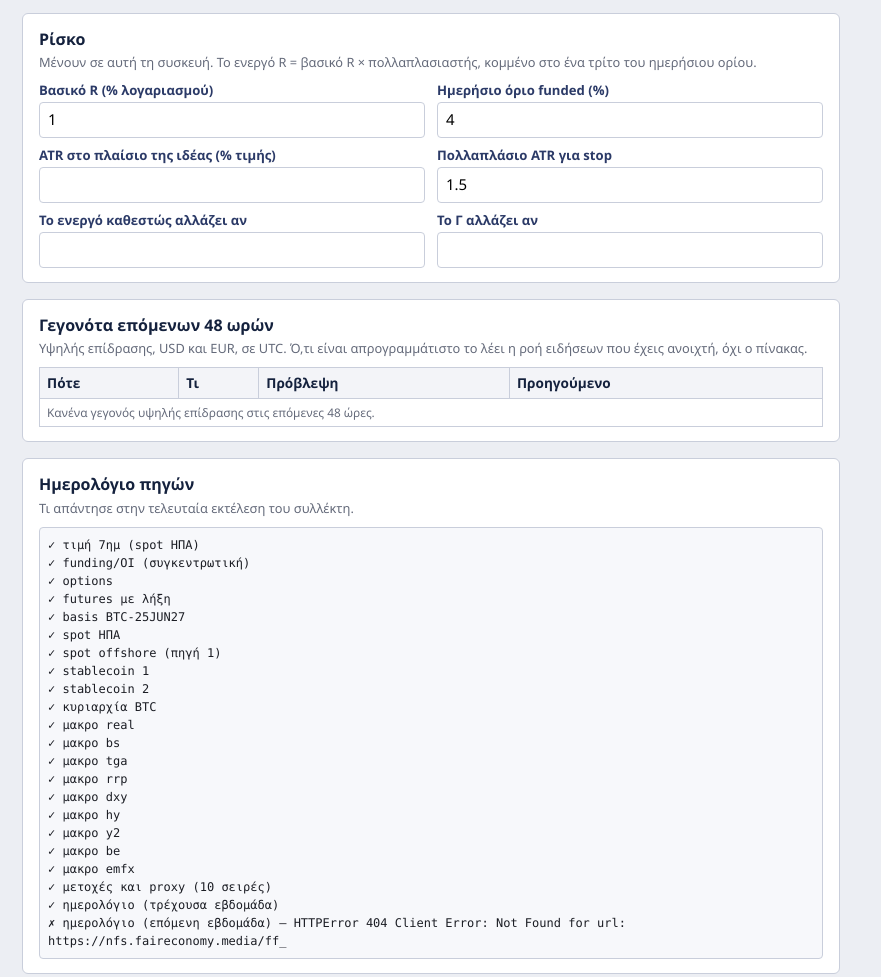
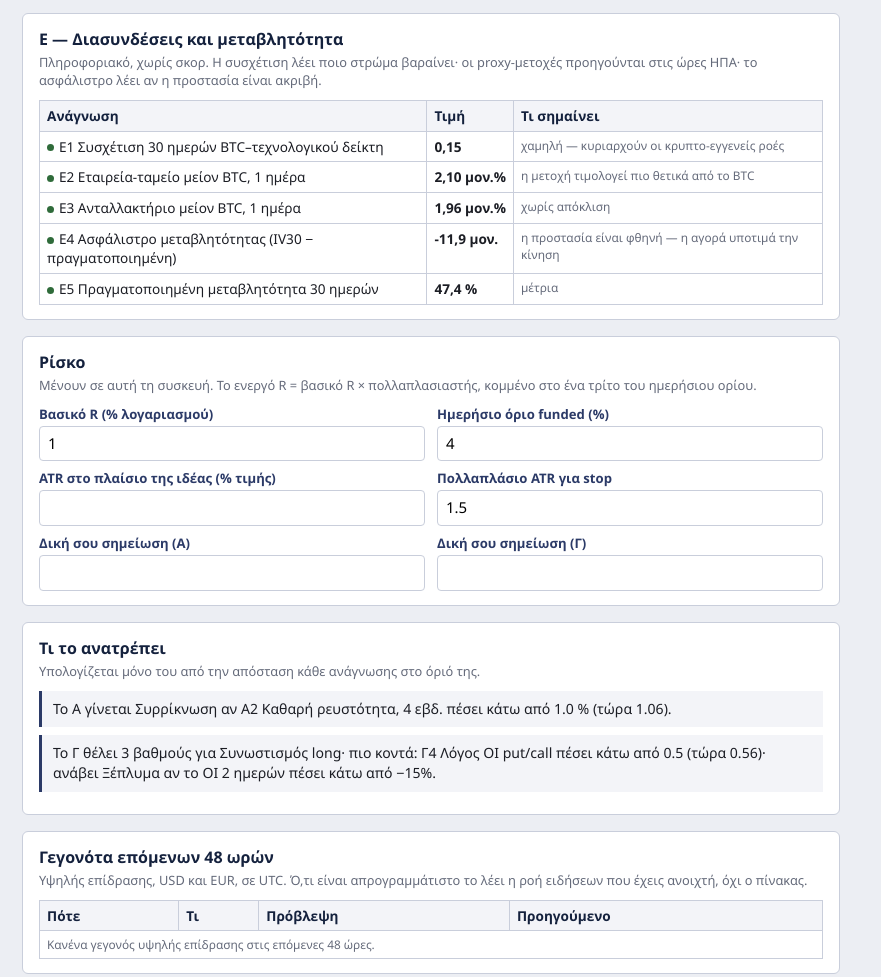
Before and after one commit to kostasg9786-cmyk/pinakas-btc, a plain HTML site: page index.html in a window 1280 px wide. Shown: the part 1487-2464 px from the top of the page, without its empty margins (0-881 px from the left). Drawn offline with Linux system fonts and the light colour scheme.

Commit message:
Add files via upload

```diff
--- a/index.html
+++ b/index.html
@@ -50,6 +50,7 @@
   .f{display:flex;flex-direction:column;gap:2px}.f label{font-size:.82rem;font-weight:600;color:var(--navy2)}
   .f input{font:inherit;padding:6px 8px;border:1px solid var(--line);border-radius:4px}
   .diag{font:12px/1.5 ui-monospace,Menlo,Consolas,monospace;background:#f7f8fb;border:1px solid var(--line);border-radius:4px;padding:8px;white-space:pre-wrap}
+  .flip{background:var(--soft);border-left:3px solid var(--navy2);padding:8px 11px;font-size:.88rem;margin-bottom:8px}
   .warn{background:var(--amber2);border-left:3px solid var(--amber);padding:8px 10px;font-size:.84rem;margin-top:8px}
 </style>
 </head>
@@ -67,16 +68,18 @@
   <div class="card"><h2>Δ — Ζήτηση</h2><div class="sub">Δεύτερη γνώμη. Οι ροές ETF και ανταλλακτηρίων θέλουν συνδρομητική πηγή και δεν μετρούν.</div><table class="rd"><thead><tr><th>Ανάγνωση</th><th>Τιμή</th><th>Κανόνας</th><th>Σκορ</th></tr></thead><tbody id="tΔ"></tbody></table></div>
   <div class="card"><h2>Α — Καθεστώς ρευστότητας</h2><div class="sub">Μεταβολές 4 εβδομάδων. Το παγκόσμιο M2 δεν έχει ελεύθερη πηγή και δεν μετρά.</div><table class="rd"><thead><tr><th>Ανάγνωση</th><th>Τιμή</th><th>Κανόνας</th><th>Σκορ</th></tr></thead><tbody id="tΑ"></tbody></table></div>
   <div class="card"><h2>Β — Όρεξη ρίσκου</h2><div class="sub">Μεταβολές 4 εβδομάδων.</div><table class="rd"><thead><tr><th>Ανάγνωση</th><th>Τιμή</th><th>Κανόνας</th><th>Σκορ</th></tr></thead><tbody id="tΒ"></tbody></table></div>
+  <div class="card"><h2>Ε — Διασυνδέσεις και μεταβλητότητα</h2><div class="sub">Πληροφοριακό, χωρίς σκορ. Η συσχέτιση λέει ποιο στρώμα βαραίνει· οι proxy-μετοχές προηγούνται στις ώρες ΗΠΑ· το ασφάλιστρο λέει αν η προστασία είναι ακριβή.</div><table class="rd"><thead><tr><th>Ανάγνωση</th><th>Τιμή</th><th>Τι σημαίνει</th></tr></thead><tbody id="tΕ"></tbody></table></div>
   <div class="card"><h2>Ρίσκο</h2><div class="sub">Μένουν σε αυτή τη συσκευή. Το ενεργό R = βασικό R × πολλαπλασιαστής, κομμένο στο ένα τρίτο του ημερήσιου ορίου.</div>
     <div class="two">
       <div class="f"><label for="r1">Βασικό R (% λογαριασμού)</label><input id="r1" type="number" step="0.05" value="1"></div>
       <div class="f"><label for="r2">Ημερήσιο όριο funded (%)</label><input id="r2" type="number" step="0.1" value="4"></div>
       <div class="f"><label for="r3">ATR στο πλαίσιο της ιδέας (% τιμής)</label><input id="r3" type="number" step="0.05"></div>
       <div class="f"><label for="r4">Πολλαπλάσιο ATR για stop</label><input id="r4" type="number" step="0.1" value="1.5"></div>
-      <div class="f"><label for="flipA">Το ενεργό καθεστώς αλλάζει αν</label><input id="flipA" type="text"></div>
-      <div class="f"><label for="flipC">Το Γ αλλάζει αν</label><input id="flipC" type="text"></div>
+      <div class="f"><label for="flipA">Δική σου σημείωση (Α)</label><input id="flipA" type="text"></div>
+      <div class="f"><label for="flipC">Δική σου σημείωση (Γ)</label><input id="flipC" type="text"></div>
     </div>
   </div>
+  <div class="card"><h2>Τι το ανατρέπει</h2><div class="sub">Υπολογίζεται μόνο του από την απόσταση κάθε ανάγνωσης στο όριό της.</div><div class="flip" id="flipA_auto">—</div><div class="flip" id="flipC_auto">—</div></div>
   <div class="card"><h2>Γεγονότα επόμενων 48 ωρών</h2><div class="sub">Υψηλής επίδρασης, USD και EUR, σε UTC. Ό,τι είναι απρογραμμάτιστο το λέει η ροή ειδήσεων που έχεις ανοιχτή, όχι ο πίνακας.</div><table class="rd"><thead><tr><th>Πότε</th><th>Τι</th><th>Πρόβλεψη</th><th>Προηγούμενο</th></tr></thead><tbody id="tEv"></tbody></table></div>
   <div class="card"><h2>Ημερολόγιο πηγών</h2><div class="sub">Τι απάντησε στην τελευταία εκτέλεση του συλλέκτη.</div><div class="diag" id="diag">—</div></div>
 </div>
@@ -126,6 +129,20 @@ function render(){
       tb.appendChild(tr);
     });
   });
+  var tE=document.getElementById('tΕ'); tE.innerHTML='';
+  var MEAN={e1:function(v){return v>0.6?'υψηλή — στις ώρες ΗΠΑ το BTC είναι δείκτης ρίσκου':(v<0.3?'χαμηλή — κυριαρχούν οι κρυπτο-εγγενείς ροές':'μικτή');},
+            e2:function(v){return Math.abs(v)<2?'χωρίς απόκλιση':(v>0?'η μετοχή τιμολογεί πιο θετικά από το BTC':'η μετοχή τιμολογεί πιο αρνητικά από το BTC');},
+            e3:function(v){return Math.abs(v)<2?'χωρίς απόκλιση':(v>0?'η δραστηριότητα τιμολογείται πιο θετικά':'η δραστηριότητα τιμολογείται πιο αρνητικά');},
+            e4:function(v){return v>5?'η προστασία είναι ακριβή σε σχέση με την πραγματική κίνηση':(v<-5?'η προστασία είναι φθηνή — η αγορά υποτιμά την κίνηση':'κοντά στο δίκαιο');},
+            e5:function(v){return v>80?'πολύ υψηλή — μεγάλα stop, μικρή θέση':(v<35?'χαμηλή':'μέτρια');}};
+  D.readings.filter(function(r){return r.layer==='Ε';}).forEach(function(r){
+    var has=r.v!==null&&r.v!==undefined, tr=document.createElement('tr');
+    tr.innerHTML='<td><span class="dot '+(has?'ok':'bad')+'"></span>'+r.label+'</td>'
+      +'<td class="val">'+(has?fmt(r.v,r.dec)+' '+r.unit:'—')+'</td>'
+      +'<td class="src">'+(has&&MEAN[r.id]?MEAN[r.id](r.v):'—')+'</td>';
+    tE.appendChild(tr);});
+  document.getElementById('flipA_auto').textContent=(D.flips&&D.flips.A)||'—';
+  document.getElementById('flipC_auto').textContent=(D.flips&&D.flips.C)||'—';
   document.getElementById('cell').textContent=s.cell;
   document.getElementById('stance').textContent=s.stance;
   document.getElementById('mult').textContent='×'+s.mult.toLocaleString('el-GR');
@@ -167,7 +184,9 @@ function risk(){
     'Κελί: '+s.cell+' → '+s.stance+' ×'+m.toLocaleString('el-GR'),
     'Ρίσκο: '+(effR===null?'—':'ενεργό R '+fmt(effR,2)+'%'+(stop?' | stop '+fmt(stop,2)+'% | θέση '+fmt(notion,2):'')),
     'Δεδομένα: funding '+v('c1')+' | OI7 '+v('c2')+' | skew '+v('c3')+' | p/c '+v('c4')+' | basis '+v('c5'),
-    'Το ανατρέπει (Α): '+(fa||'—'),'Το ανατρέπει (Γ): '+(fc||'—')
+    'Ανατρέπεται (Α): '+((D.flips&&D.flips.A)||'—'),
+    'Ανατρέπεται (Γ): '+((D.flips&&D.flips.C)||'—'),
+    'Σημείωση: '+(fa||'—')+' | '+(fc||'—')
   ].join('\n');
 }
 function announce(j){
```
